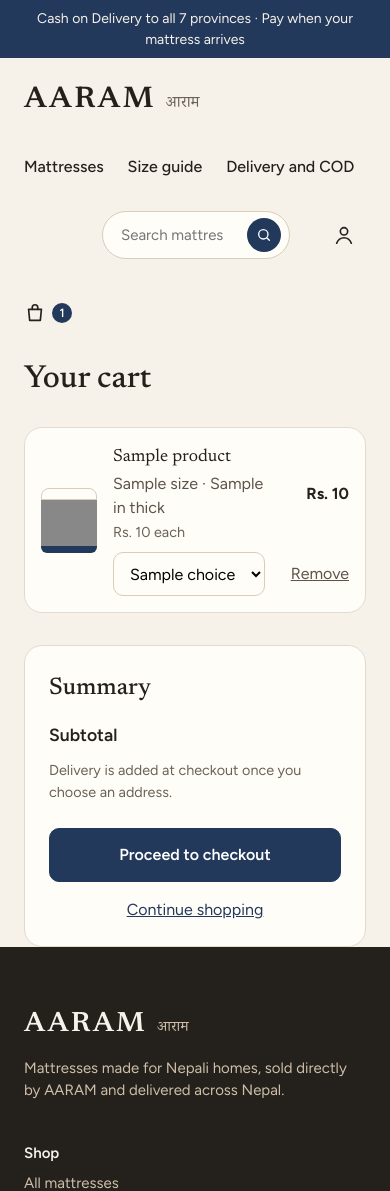
After one commit to purnimathapa/aaram, a Django app: template cart/templates/cart/cart.html in a window 390 px wide. The commit adds this page. Shown: the top 1191 px of the page. Run offline with Django 3.2, Linux system fonts and the light colour scheme; the template is opened without the code that fills it: most values are stand-ins (such as "Sample title", 1, 10 or a date in 2020).

Commit message:
Add cart page, add-to-cart form and header count
The cart page lists lines with a quantity select, remove button and
subtotal, and works at phone width. The product page gains an add-to-cart
form (a login link for visitors); the picker JS keeps the variant id and
quantity cap in sync, and the header shows a cart count badge.

Co-Authored-By: Claude Opus 4.8 <noreply@anthropic.com>

```diff
--- /dev/null
+++ b/cart/templates/cart/cart.html
@@ -0,0 +1,71 @@
+{% extends "base.html" %}
+{% load core_extras static %}
+
+{% block title %}Your cart · AARAM{% endblock %}
+
+{% block content %}
+<section class="cart-page">
+  <h1 class="page-title">Your cart</h1>
+
+  {% if rows %}
+  <div class="cart-layout">
+    <div class="cart-lines">
+      {% for row in rows %}
+      {% with item=row.item %}
+      <article class="cart-line">
+        <a class="cart-line-thumb" href="{{ item.variant.product.get_absolute_url }}">
+          {% include "partials/layer_illustration.html" with comfort=item.variant.product.category.comfort_color core=item.variant.product.category.core_color %}
+        </a>
+
+        <div class="cart-line-main">
+          <a class="cart-line-name" href="{{ item.variant.product.get_absolute_url }}">{{ item.variant.product.name }}</a>
+          <p class="cart-line-variant">{{ item.variant.size.name }} · {{ item.variant.thickness_in }} in thick</p>
+          <p class="cart-line-unit">{{ item.variant.price|npr }} each</p>
+          {% if row.warning %}
+          <p class="cart-line-warning">{{ row.warning }}</p>
+          {% endif %}
+        </div>
+
+        <form class="cart-qty" method="post" action="{% url 'cart:update' item.pk %}">
+          {% csrf_token %}
+          <label class="visually-hidden" for="qty-{{ item.pk }}">Quantity</label>
+          <select class="cart-qty-select" id="qty-{{ item.pk }}" name="quantity">
+            {% for n in row.choices %}
+            <option value="{{ n }}"{% if n == item.quantity %} selected{% endif %}>{{ n }}</option>
+            {% endfor %}
+          </select>
+          <noscript><button class="btn btn-secondary btn-small" type="submit">Update</button></noscript>
+        </form>
+
+        <div class="cart-line-total">{{ item.line_total|npr }}</div>
+
+        <form class="cart-remove" method="post" action="{% url 'cart:remove' item.pk %}">
+          {% csrf_token %}
+          <button class="link-button" type="submit" aria-label="Remove {{ item.variant.product.name }} from cart">Remove</button>
+        </form>
+      </article>
+      {% endwith %}
+      {% endfor %}
+    </div>
+
+    <aside class="cart-summary" aria-label="Cart summary">
+      <h2 class="cart-summary-title">Summary</h2>
+      <div class="cart-summary-row">
+        <span>Subtotal</span>
+        <span>{{ subtotal|npr }}</span>
+      </div>
+      <p class="cart-summary-note">Delivery is added at checkout once you choose an address.</p>
+      <a class="btn btn-primary cart-checkout" href="#">Proceed to checkout</a>
+      <a class="cart-continue" href="{% url 'catalog:catalogue' %}">Continue shopping</a>
+    </aside>
+  </div>
+  {% else %}
+  <div class="cart-empty">
+    <p>Your cart is empty.</p>
+    <a class="btn btn-primary" href="{% url 'catalog:catalogue' %}">Browse mattresses</a>
+  </div>
+  {% endif %}
+</section>
+
+<script src="{% static 'js/cart.js' %}" defer></script>
+{% endblock %}
--- a/static/css/main.css
+++ b/static/css/main.css
@@ -1,5 +1,6 @@
 /* AARAM stylesheet. Sections: base, layout, buttons, header, hero, messages,
-   footer. Tokens live in tokens.css. No framework, no inline styles. */
+   footer, forms, catalogue, product detail, cart. Tokens live in tokens.css.
+   No framework, no inline styles. */
 
 /* ---------- Base ---------- */
 * {
@@ -1484,6 +1485,179 @@ img {
   border-bottom: 1px solid var(--line);
 }
 
+/* ---------- Add to cart (product page) ---------- */
+.add-to-cart {
+  display: flex;
+  align-items: center;
+  gap: var(--space-3);
+  margin-top: var(--space-4);
+}
+
+.add-qty-label {
+  font-weight: 600;
+  color: var(--muted);
+}
+
+.add-qty-input {
+  width: 72px;
+  min-height: 48px;
+  padding: 10px 12px;
+  border: 1.5px solid var(--line-strong);
+  border-radius: var(--radius-input);
+  font: inherit;
+  text-align: center;
+}
+
+.add-to-cart-button {
+  flex: 1;
+}
+
+.add-to-cart-button:disabled {
+  background: var(--surface-2);
+  border-color: var(--line-strong);
+  color: var(--subtle);
+  cursor: not-allowed;
+}
+
+/* ---------- Cart page ---------- */
+.cart-layout {
+  display: grid;
+  grid-template-columns: 1fr 320px;
+  gap: var(--space-8);
+  align-items: start;
+}
+
+.cart-lines {
+  display: flex;
+  flex-direction: column;
+  gap: var(--space-4);
+}
+
+.cart-line {
+  display: grid;
+  grid-template-columns: 72px 1fr auto auto auto;
+  align-items: center;
+  gap: var(--space-4);
+  padding: var(--space-4);
+  background: var(--surface);
+  border: 1px solid var(--line);
+  border-radius: var(--radius-card);
+}
+
+.cart-line-thumb {
+  display: block;
+  width: 72px;
+}
+
+.cart-line-name {
+  font-family: var(--font-heading);
+  font-size: 1.1rem;
+  color: var(--ink);
+  text-decoration: none;
+}
+
+.cart-line-name:hover {
+  text-decoration: underline;
+}
+
+.cart-line-variant {
+  margin: 2px 0 0;
+  color: var(--muted);
+}
+
+.cart-line-unit {
+  margin: 2px 0 0;
+  color: var(--subtle);
+  font-size: 0.9rem;
+}
+
+.cart-line-warning {
+  margin: var(--space-2) 0 0;
+  color: var(--warn);
+  font-weight: 600;
+  font-size: 0.9rem;
+}
+
+.cart-qty-select {
+  min-height: 44px;
+  padding: 8px 12px;
+  border: 1.5px solid var(--line-strong);
+  border-radius: var(--radius-input);
+  font: inherit;
+  background: var(--surface);
+}
+
+.cart-line-total {
+  font-weight: 700;
+  color: var(--ink);
+  white-space: nowrap;
+}
+
+.link-button {
+  background: none;
+  border: none;
+  padding: 0;
+  color: var(--muted);
+  font: inherit;
+  text-decoration: underline;
+  cursor: pointer;
+}
+
+.link-button:hover {
+  color: var(--bad);
+}
+
+.btn-small {
+  min-height: 40px;
+  padding: 8px 16px;
+}
+
+.cart-summary {
+  padding: var(--space-6);
+  background: var(--surface);
+  border: 1px solid var(--line);
+  border-radius: var(--radius-card);
+  position: sticky;
+  top: var(--space-6);
+}
+
+.cart-summary-title {
+  margin: 0 0 var(--space-4);
+  font-family: var(--font-heading);
+}
+
+.cart-summary-row {
+  display: flex;
+  justify-content: space-between;
+  font-weight: 600;
+  font-size: 1.1rem;
+}
+
+.cart-summary-note {
+  margin: var(--space-3) 0 var(--space-6);
+  color: var(--subtle);
+  font-size: 0.9rem;
+}
+
+.cart-checkout {
+  width: 100%;
+}
+
+.cart-continue {
+  display: block;
+  text-align: center;
+  margin-top: var(--space-4);
+  color: var(--accent);
+}
+
+.cart-empty {
+  display: flex;
+  flex-direction: column;
+  align-items: flex-start;
+  gap: var(--space-4);
+  color: var(--muted);
+}
+
 /* ---------- Responsive ---------- */
 @media (max-width: 640px) {
   .hero h1 {
@@ -1493,6 +1667,45 @@ img {
   .search-input {
     width: 120px;
   }
+
+  .cart-layout {
+    grid-template-columns: 1fr;
+  }
+
+  .cart-summary {
+    position: static;
+  }
+
+  .cart-line {
+    grid-template-columns: 56px 1fr auto;
+    grid-template-areas:
+      "thumb main total"
+      "thumb qty remove";
+    row-gap: var(--space-2);
+  }
+
+  .cart-line-thumb {
+    grid-area: thumb;
+    width: 56px;
+  }
+
+  .cart-line-main {
+    grid-area: main;
+  }
+
+  .cart-line-total {
+    grid-area: total;
+    text-align: right;
+  }
+
+  .cart-qty {
+    grid-area: qty;
+  }
+
+  .cart-remove {
+    grid-area: remove;
+    justify-self: end;
+  }
 }
 
 @media (prefers-reduced-motion: reduce) {
--- /dev/null
+++ b/static/js/cart.js
@@ -0,0 +1,13 @@
+// Cart page: submit the quantity form as soon as the shopper picks a new
+// number, so they do not need a separate Update button. Without this script
+// the noscript Update button submits the same form.
+(function () {
+  "use strict";
+
+  var selects = document.querySelectorAll(".cart-qty-select");
+  selects.forEach(function (select) {
+    select.addEventListener("change", function () {
+      select.form.submit();
+    });
+  });
+})();
--- a/templates/partials/header.html
+++ b/templates/partials/header.html
@@ -27,7 +27,8 @@
     <svg width="22" height="22" viewBox="0 0 24 24" fill="none" stroke="currentColor" stroke-width="1.8" stroke-linecap="round" aria-hidden="true"><circle cx="12" cy="8" r="4"></circle><path d="M4 21c1.5-4 4.5-6 8-6s6.5 2 8 6"></path></svg>
   </a>
 
-  <a class="cart-link" href="#" aria-label="Cart">
+  <a class="cart-link" href="{% url 'cart:detail' %}" aria-label="Cart{% if cart_count %}, {{ cart_count }} item{{ cart_count|pluralize }}{% endif %}">
     <svg width="22" height="22" viewBox="0 0 24 24" fill="none" stroke="currentColor" stroke-width="1.8" stroke-linecap="round" stroke-linejoin="round" aria-hidden="true"><path d="M5 8h14l-1.2 12H6.2L5 8z"></path><path d="M9 8V6a3 3 0 0 1 6 0v2"></path></svg>
+    {% if cart_count %}<span class="cart-count">{{ cart_count }}</span>{% endif %}
   </a>
 </header>
```
Also changed, not shown: catalog/templates/catalog/product_detail.html (+14 -0 lines), static/js/variant-picker.js (+27 -0 lines).
